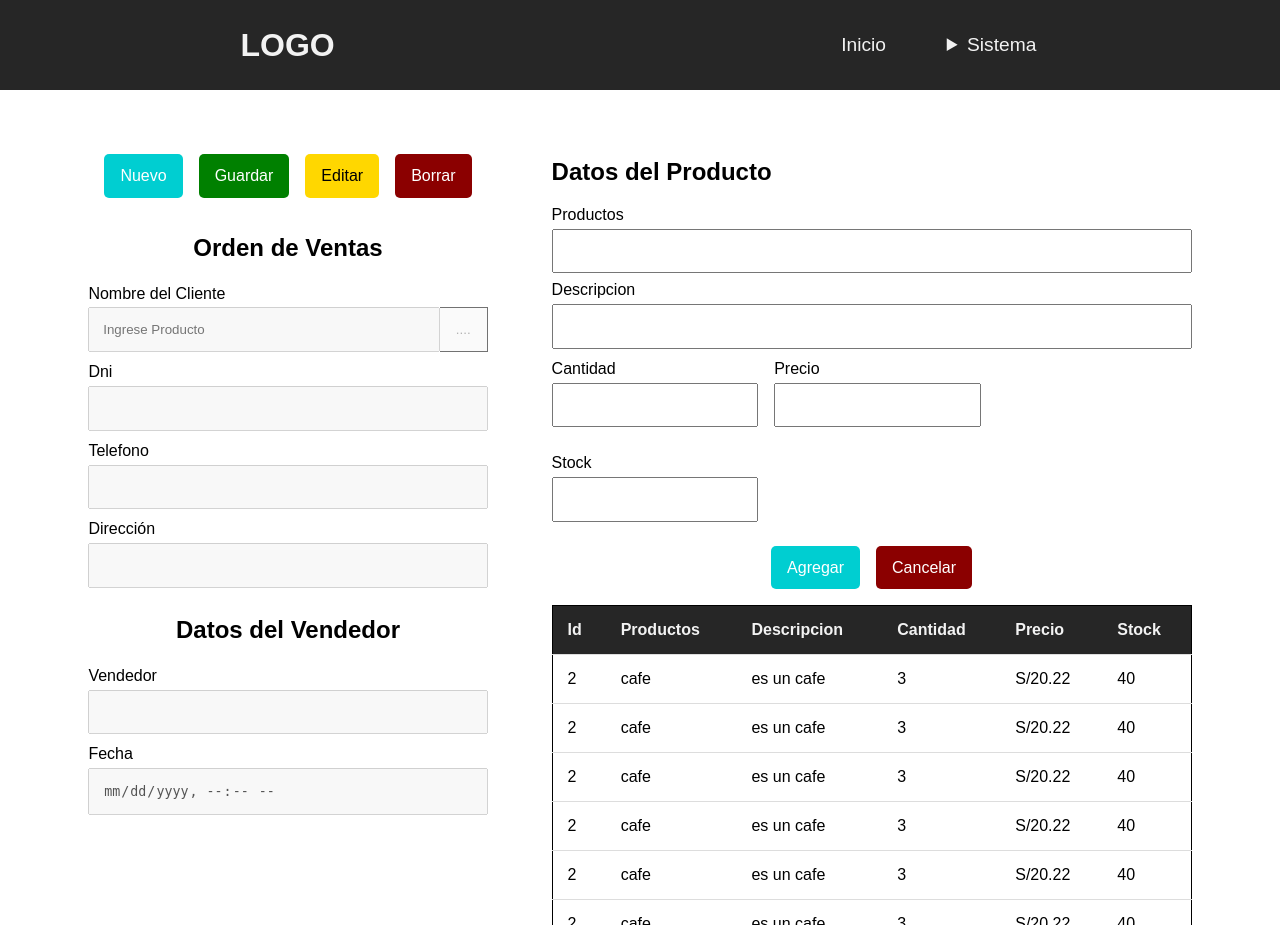
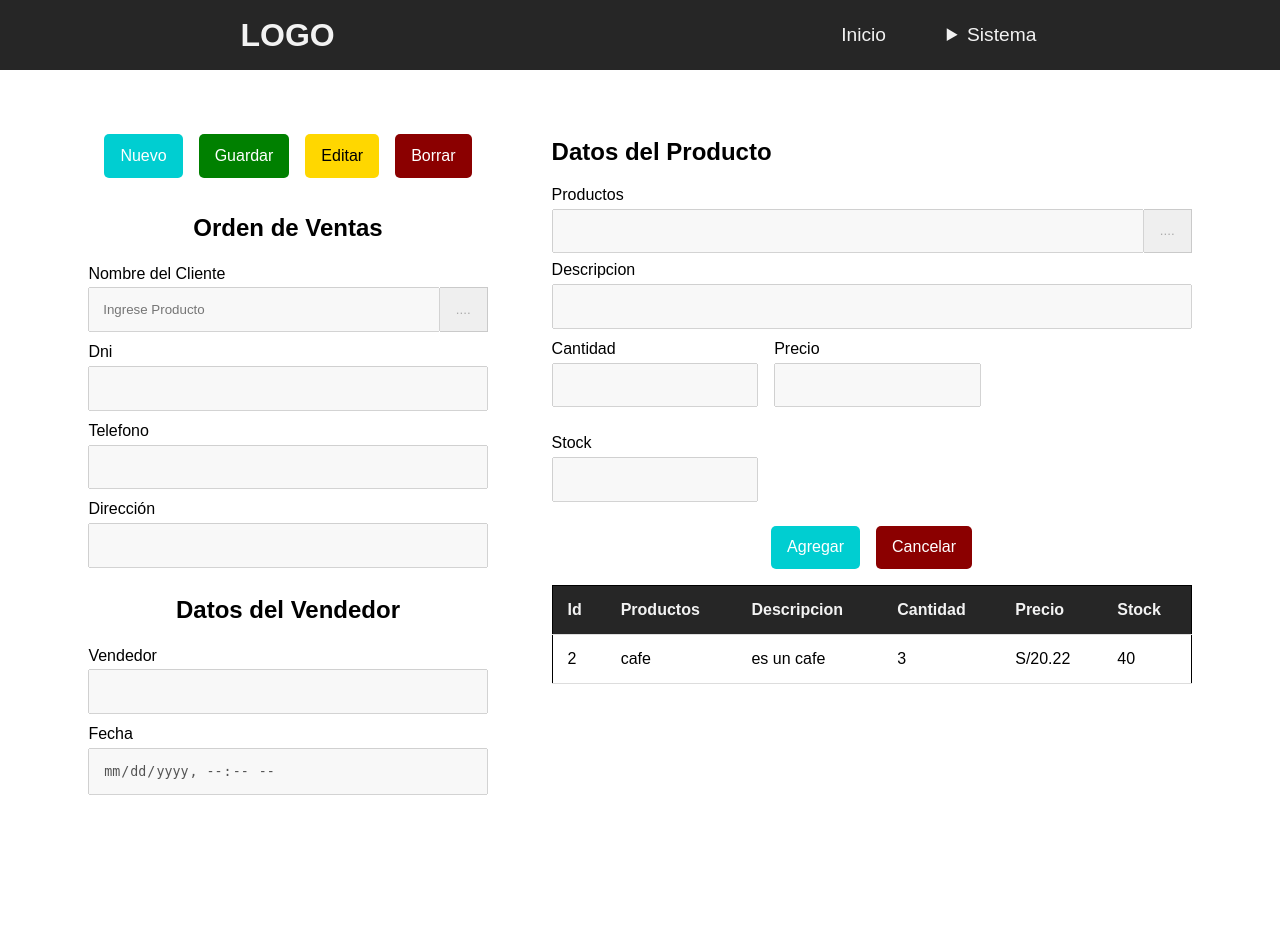
Before and after one commit to Huayapa/proyectsenati, a PHP site: page / in a window 1280 px wide. After the commit the page ends 795 px from the top, so only its background shows below. Run offline with PHP 8.4, Linux system fonts and the light colour scheme.

Commit message:
agregando funcion de desabilitar y habilitar elementos, ademas de la redireccion a otra pagina

```diff
--- a/sistemaVentasInventarioJS/css/style.css
+++ b/sistemaVentasInventarioJS/css/style.css
@@ -9,15 +9,17 @@ cabezaera estilos
 */
 header {
   width: 100%;
+  min-height: 4rem;
   display: flex;
   justify-content: space-around;
   align-items: center;
   flex-wrap: wrap;
   background-color: #262626;
   color: #f2f2f2;
-  min-height: 4rem;
   & h2 {
     font-size: 2rem;
+    padding: 0;
+    margin: 0;
     text-transform: uppercase;
   }
   & nav ul {
@@ -142,8 +144,14 @@ FORMULARIO GENERAL
   & .btn-group {
     padding: 0 1rem;
     margin: 0.3rem 0;
-    border: 1px solid rgb(114, 114, 114);
+    border: 1px solid rgba(118, 118, 118, 0.3);
+    background-color: darkturquoise;
+    cursor: pointer;
     border-left: 0;
+    &:disabled {
+      background-color: #00000010;
+      cursor: default;
+    }
   }
 }
 
@@ -158,7 +166,7 @@ FORMULARIO GENERAL
 DISEÑO MAIN DE INDEX.HTML
 */
 
-.main-sistema {
+.main-sistema form {
   max-width: 100%;
   margin-top: 3rem;
   display: flex;
@@ -171,7 +179,7 @@ DISEÑO MAIN DE INDEX.HTML
 /*SECCION DE TABLAS*/
 .section-table {
   width: 100%;
-  max-height: 20rem;
+  max-height: 19rem;
   overflow: auto;
 }
 .table-products {
@@ -191,3 +199,14 @@ DISEÑO MAIN DE INDEX.HTML
     text-align: left;
   }
 }
+
+/*
+DISEÑO GESTION DE PRODUCTOS
+*/
+
+.section-table-products {
+  width: 100%;
+  max-height: 31rem;
+  overflow-y: auto;
+  overflow-x: hidden;
+}
--- a/sistemaVentasInventarioJS/index.html
+++ b/sistemaVentasInventarioJS/index.html
@@ -10,13 +10,13 @@
   <nav-custom></nav-custom>
   <main class="main-sistema">
     <!-- seccion de ventas -->
+    <form method="post" id="form-venta">
       <section class="orden-datos-vendedor">
-      <form method="post">
         <div class="group-btn">
-          <button class="btn info">Nuevo</button>
+          <button class="btn info" id="newventa">Nuevo</button>
           <button class="btn success">Guardar</button>
           <button class="btn alert">Editar</button>
-          <button class="btn danger">Borrar</button>
+          <button class="btn danger" id="borrarventa">Borrar</button>
         </div>
         <article class="group-data">
           <!-- orden de ventas -->
@@ -24,60 +24,60 @@
             <h2>Orden de Ventas</h2>
             <label class="main-input">Nombre del Cliente
               <div class="group-input">
-                <input type="text" name="nombre" class="input" required disabled placeholder="Ingrese Producto">
-                <button class="btn-group" disabled>....</button>
+                <input type="text" name="nombre" class="elementVenta input" required disabled placeholder="Ingrese Producto">
+                <button class="elementVenta btn-group" disabled>....</button>
               </div>
             </label>
             <label class="main-input">Dni
-              <input type="text" name="dni" class="input" required disabled>
+              <input type="text" name="dni" class="elementVenta input" required disabled>
             </label>
             <label class="main-input">Telefono
-              <input type="text" name="tel" class="input" required disabled>
+              <input type="text" name="tel" class="elementVenta input" required disabled>
             </label>
             <label class="main-input">Dirección
-              <input type="text" name="direc" class="input" required disabled>
+              <input type="text" name="direc" class="elementVenta input" required disabled>
             </label>
           </section>
           <!-- datos del vendedor -->
           <section>
             <h2>Datos del Vendedor</h2>
             <label class="main-input">Vendedor
-              <input type="text" name="vendedor" class="input" required disabled>
+              <input type="text" name="vendedor" class="elementVenta input" required disabled>
             </label>
             <label class="main-input">Fecha
-              <input type="datetime-local" name="fecha" class="input" required disabled>
+              <input type="datetime-local" name="fecha" class="elementVenta input" required disabled>
             </label>
           </section>
         </article>
-      </form>
       </section>
       <!-- seccion de productos -->
       <section class="table-prod-data">
-      <article >
-        <form method="post">
+        <article>
           <h2>Datos del Producto</h2>
           <label class="main-input">Productos
-              <input type="text" name="producto" class="input" required>
+            <div class="group-input">
+              <input type="text" name="producto" class="input" required disabled>
+              <button class="elementVenta btn-group" id="btnProduct" disabled>....</button>
+            </div>
           </label>
           <label class="main-input">Descripcion
-              <input type="text" name="descript" class="input" required>
+            <input type="text" name="descript" class="input" required disabled>
           </label>
           <div class="dividir">
             <label class="main-input">Cantidad
-                <input type="number" name="cantidad" class="input" required>
+              <input type="number" name="cantidad" class="input" required disabled>
             </label>
             <label class="main-input">Precio
-                <input type="text" name="precio" class="input" required>
+              <input type="text" name="precio" class="input" required disabled>
             </label>
             <label class="main-input">Stock
-                <input type="number" name="stock" class="input" required>
+              <input type="number" name="stock" class="input" required disabled>
             </label>
           </div>
           <div class="group-btn">
             <button class="btn info">Agregar</button>
             <button class="btn danger">Cancelar</button>
           </div>
-        </form>
         </article>
         <!-- tabla de los productos comprados por el usuario -->
         <article class="section-table">
@@ -101,67 +101,13 @@
                 <td>S/20.22</td>
                 <td>40</td>
               </tr>
-            <tr>
-              <td>2</td>
-              <td>cafe</td>
-              <td>es un cafe</td>
-              <td>3</td>
-              <td>S/20.22</td>
-              <td>40</td>
-            </tr>
-            <tr>
-              <td>2</td>
-              <td>cafe</td>
-              <td>es un cafe</td>
-              <td>3</td>
-              <td>S/20.22</td>
-              <td>40</td>
-            </tr>
-            <tr>
-              <td>2</td>
-              <td>cafe</td>
-              <td>es un cafe</td>
-              <td>3</td>
-              <td>S/20.22</td>
-              <td>40</td>
-            </tr>
-            <tr>
-              <td>2</td>
-              <td>cafe</td>
-              <td>es un cafe</td>
-              <td>3</td>
-              <td>S/20.22</td>
-              <td>40</td>
-            </tr>
-            <tr>
-              <td>2</td>
-              <td>cafe</td>
-              <td>es un cafe</td>
-              <td>3</td>
-              <td>S/20.22</td>
-              <td>40</td>
-            </tr>
-            <tr>
-              <td>2</td>
-              <td>cafe</td>
-              <td>es un cafe</td>
-              <td>3</td>
-              <td>S/20.22</td>
-              <td>40</td>
-            </tr>
-            <tr>
-              <td>2</td>
-              <td>cafe</td>
-              <td>es un cafe</td>
-              <td>3</td>
-              <td>S/20.22</td>
-              <td>40</td>
-            </tr>
             </tbody>
           </table>
         </article>
       </section>
+    </form>
   </main>
 </body>
 <script src="components/nav.js"></script>
+<script type="module" src="js/script.js"></script>
 </html>
--- /dev/null
+++ b/sistemaVentasInventarioJS/js/gestionform.js
@@ -0,0 +1,24 @@
+export function activeForm(btnActive, classElement) {
+  const $btnActive = document.getElementById(btnActive),
+    $elements = document.querySelectorAll(classElement);
+  $btnActive.addEventListener("click", e => {
+    e.preventDefault();
+    $elements.forEach(el => {
+      el.removeAttribute("disabled");
+    })
+  })
+}
+
+export function borrarVenta(btnActive, classElement) {
+  const $btnActive = document.getElementById(btnActive),
+    $elements = document.querySelectorAll(classElement);
+  $btnActive.addEventListener("click", e => {
+    e.preventDefault();
+    $elements.forEach(el => {
+      el.setAttribute("disabled", "");
+      if(el.classList.contains("input")) {
+        el.value = "";
+      }
+    })
+  })
+}
--- /dev/null
+++ b/sistemaVentasInventarioJS/js/gestionproducts.js
@@ -0,0 +1,6 @@
+import { activeForm, borrarVenta } from "./gestionform.js"
+
+document.addEventListener("DOMContentLoaded", e => {
+  activeForm("newprod", ".elementInput");
+  borrarVenta("deleteprod", ".elementInput");
+})
--- /dev/null
+++ b/sistemaVentasInventarioJS/js/redirect.js
@@ -0,0 +1,7 @@
+export function redirectUrl(btnAction, urlDirection) {
+  const $btnAction = document.getElementById(btnAction);
+  $btnAction.addEventListener("click", ()=> {
+    location.href = urlDirection;
+  })
+
+}
--- a/sistemaVentasInventarioJS/js/script.js
+++ b/sistemaVentasInventarioJS/js/script.js
@@ -0,0 +1,8 @@
+import { activeForm, borrarVenta } from "./gestionform.js"
+import { redirectUrl } from "./redirect.js";
+
+document.addEventListener("DOMContentLoaded", e => {
+  activeForm("newventa", ".elementVenta");
+  borrarVenta("borrarventa", ".elementVenta");
+  redirectUrl("btnProduct", "./gestionproductos.html");
+})
```
Also changed, not shown: sistemaVentasInventarioJS/gestionproductos.html (added, +91 -0 lines), sistemaVentasInventarioJS/js/tableselect.js (added, +7 -0 lines). Lines whose indentation alone changed are shown as unchanged.
